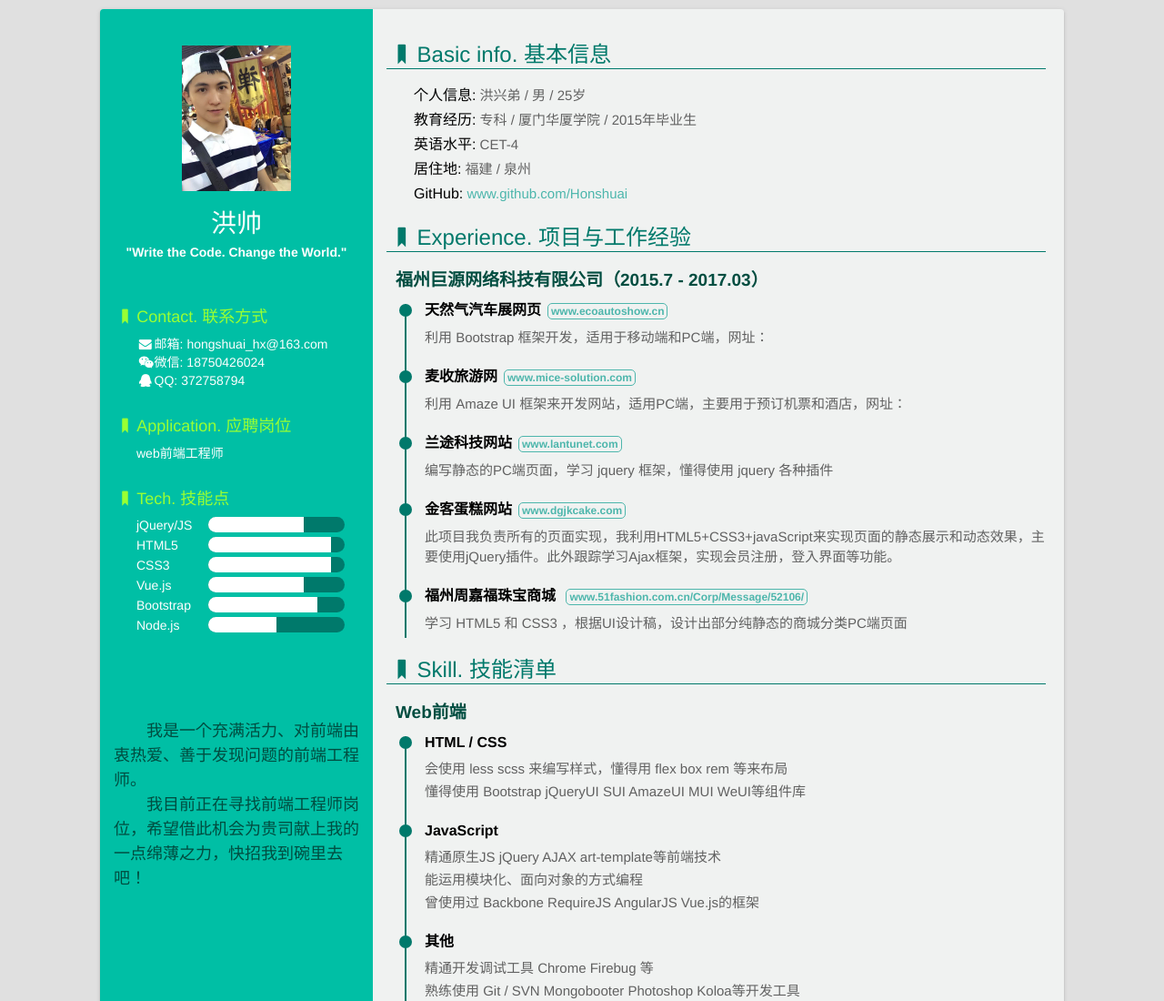
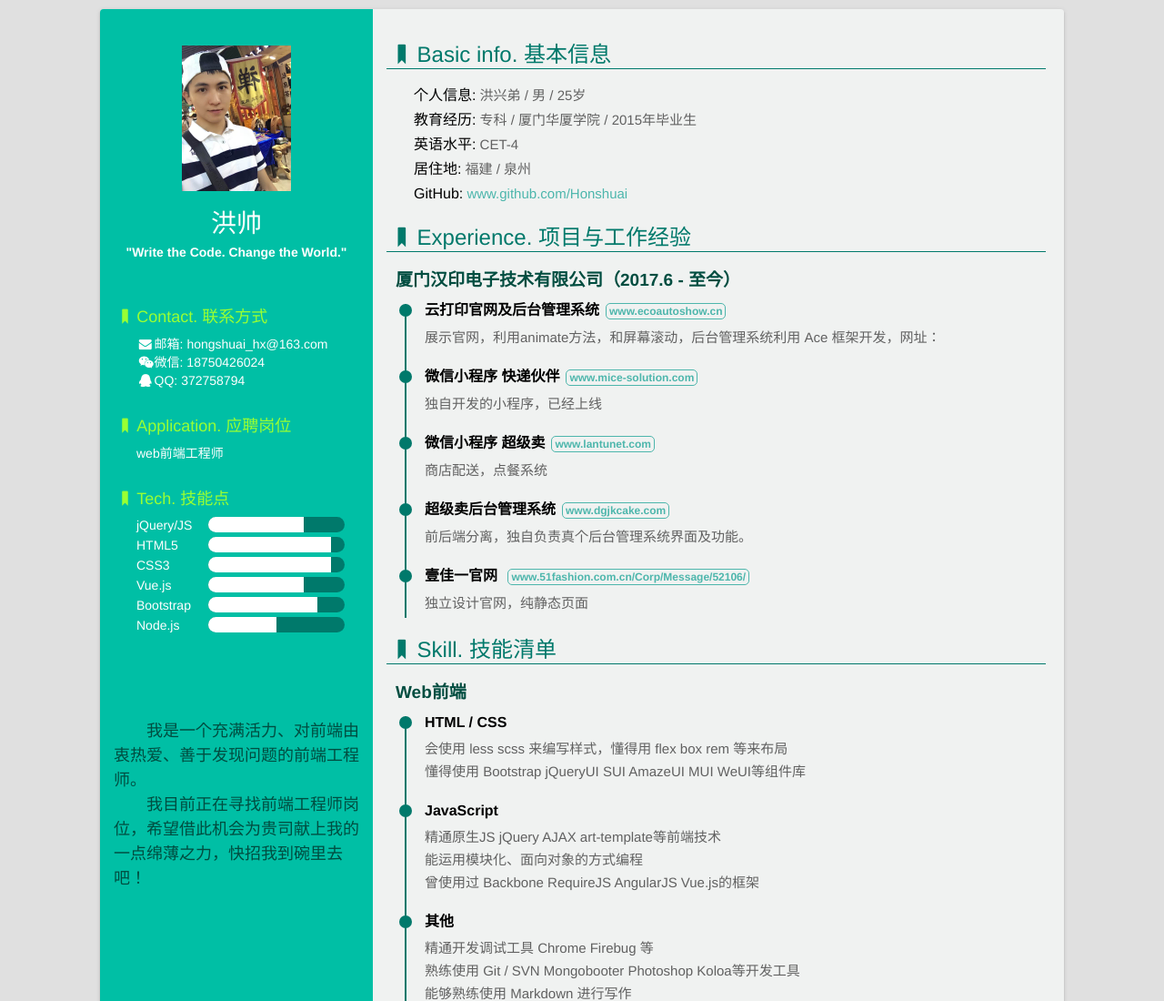
Before and after one commit to HonShuai/HonShuai.github.io, a plain HTML site: page index.html in a window 1280 px wide. Shown: the top 1100 px of the page at 91% size. Drawn offline with Linux system fonts and the light colour scheme.

Commit message:
Update index.html

```diff
--- a/index.html
+++ b/index.html
@@ -100,34 +100,34 @@
                 </li>
                 <li>
                     <dt><i class="icon-bookmark"></i>Experience. 项目与工作经验</dt>
-                    <h3>福州巨源网络科技有限公司（2015.7 - 2017.03）</h3>
+                    <h3>厦门汉印电子技术有限公司（2017.6 - 至今）</h3>
                     <ul class="exp">
                         <li>
                             <div class="circle"></div>
-                            <h4>天然气汽车展网页<a href="http://www.ecoautoshow.cn" target="_blank">www.ecoautoshow.cn</a></h4>
-                            <p>利用 Bootstrap 框架开发，适用于移动端和PC端，网址：</p>
+                            <h4>云打印官网及后台管理系统<a href="http://http://www.hprtcloud.com" target="_blank">www.ecoautoshow.cn</a></h4>
+                            <p>展示官网，利用animate方法，和屏幕滚动，后台管理系统利用 Ace 框架开发，网址：</p>
                         </li>
                         <li>
                             <div class="circle"></div>
-                            <h4>麦收旅游网<a href="http://www.mice-solution.com" target="_blank">www.mice-solution.com</a></h4>
-                            <p>利用 Amaze UI 框架来开发网站，适用PC端，主要用于预订机票和酒店，网址：</p>
+                            <h4>微信小程序 快递伙伴<a href="#" target="_blank">www.mice-solution.com</a></h4>
+                            <p>独自开发的小程序，已经上线</p>
                         </li>
                         <li>
                             <div class="circle"></div>
-                            <h4>兰途科技网站<a href="http://www.lantunet.com/" target="_blank">www.lantunet.com</a></h4>
-                            <p>编写静态的PC端页面，学习 jquery 框架，懂得使用 jquery 各种插件</p>
+                            <h4>微信小程序 超级卖<a href="http://www.lantunet.com/" target="_blank">www.lantunet.com</a></h4>
+                            <p>商店配送，点餐系统</p>
                         </li>
                         <li>
                             <div class="circle"></div>
-                            <h4>金客蛋糕网站<a href="http://www.dgjkcake.com/" target="_blank">www.dgjkcake.com</a></h4>
-                            <p>此项目我负责所有的页面实现，我利用HTML5+CSS3+javaScript来实现页面的静态展示和动态效果，主要使用jQuery插件。此外跟踪学习Ajax框架，实现会员注册，登入界面等功能。</p>
+                            <h4>超级卖后台管理系统<a href="http://www.dgjkcake.com/" target="_blank">www.dgjkcake.com</a></h4>
+                            <p>前后端分离，独自负责真个后台管理系统界面及功能。</p>
                         </li>
                         <li>
                             <div class="circle"></div>
-                            <h4>福州周嘉福珠宝商城
-                                <a href="http://www.51fashion.com.cn/Corp/52106/" target="_blank">www.51fashion.com.cn/Corp/Message/52106/</a>
+                            <h4>壹佳一官网
+                                <a href="http://https://cjm.kuaidimao.com/cjm/shopadmin/page/login/login.html" target="_blank">www.51fashion.com.cn/Corp/Message/52106/</a>
                             </h4>
-                            <p>学习 HTML5 和 CSS3 ，根据UI设计稿，设计出部分纯静态的商城分类PC端页面</p>
+                            <p>独立设计官网，纯静态页面</p>
                         </li>
                     </ul>
                     <dt><i class="icon-bookmark"></i>Skill. 技能清单</dt>
```
